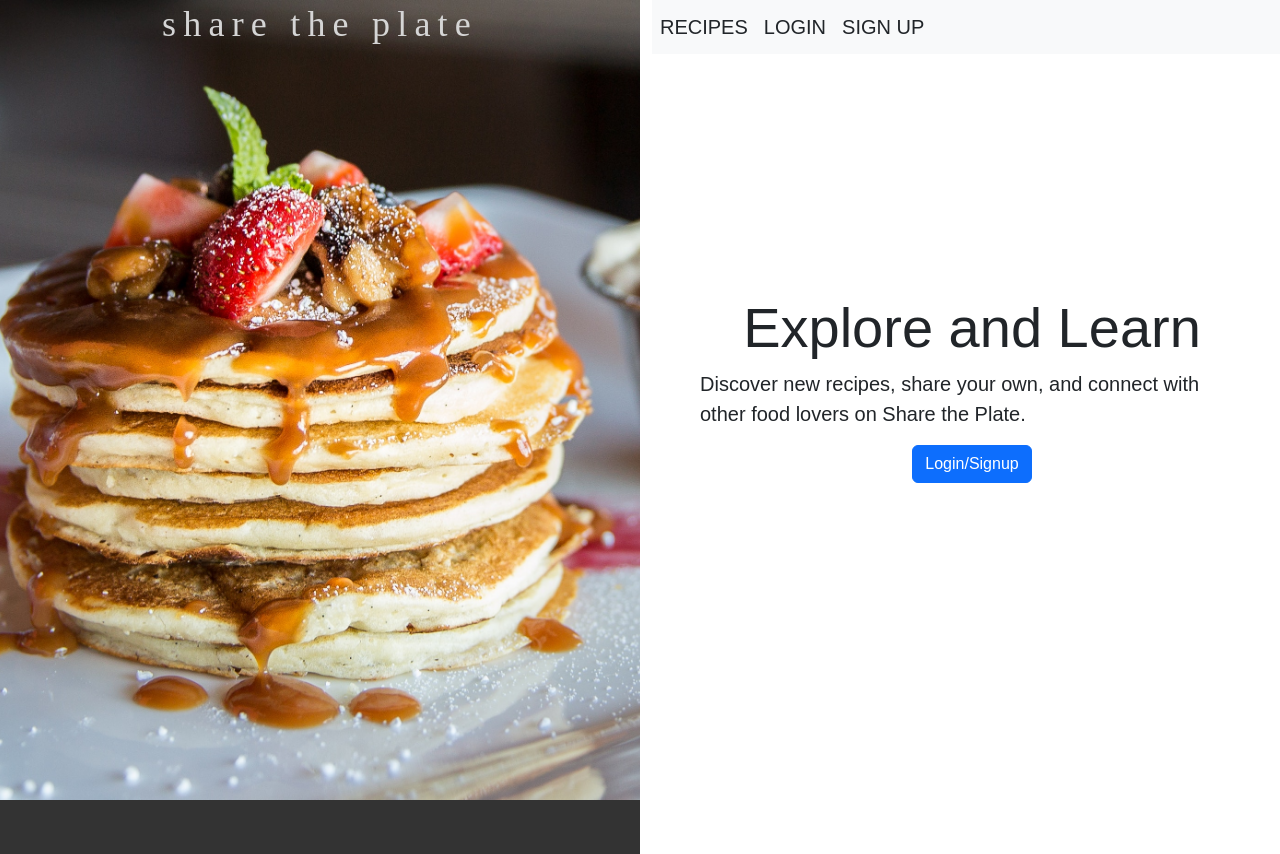
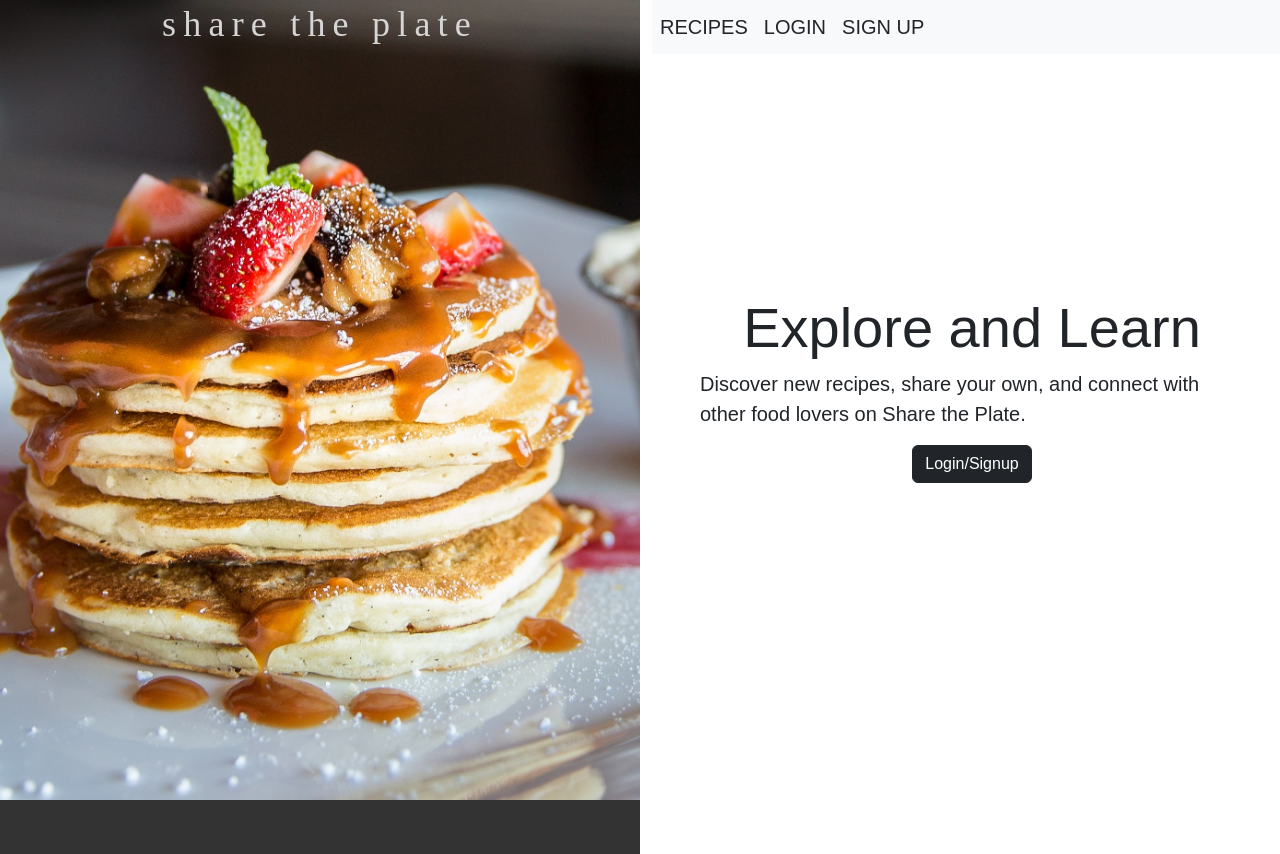
Before and after one commit to BWNC-code/share-the-plate, a Django app: page / in a window 1280 px wide. Run offline with Django 3.2, Linux system fonts and the light colour scheme; parts of the project's set-up code (start-up, migrations or seed data) failed here and were passed over; some libraries are stand-ins or nearby versions; some web fonts are replaced.

Commit message:
change buttons to dark

```diff
--- a/share_the_plate/templates/share_the_plate/index.html
+++ b/share_the_plate/templates/share_the_plate/index.html
@@ -66,14 +66,14 @@
                         <p class="lead">Discover new recipes, share your own, and connect with other food lovers on
                             Share
                             the Plate.</p>
-                        <a href="{% url 'share_the_plate:recipe_create' %}" class="btn btn-primary">Create New
+                        <a href="{% url 'share_the_plate:recipe_create' %}" class="btn btn-primary btn-dark">Create New
                             Recipe</a>
                         {% else %}
                         <h1 class="display-4">Explore and Learn</h1>
                         <p class="lead">Discover new recipes, share your own, and connect with other food lovers on
                             Share
                             the Plate.</p>
-                        <a href="{% url 'share_the_plate:login' %}" class="btn btn-primary">Login/Signup</a>
+                        <a href="{% url 'share_the_plate:login' %}" class="btn btn-primary btn-dark">Login/Signup</a>
                         {% endif %}
                     </div>
                 </div>
```
